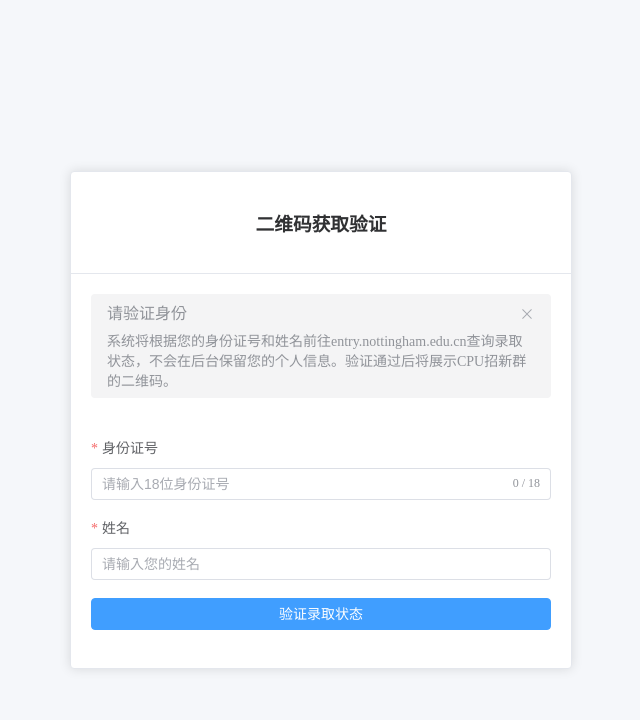
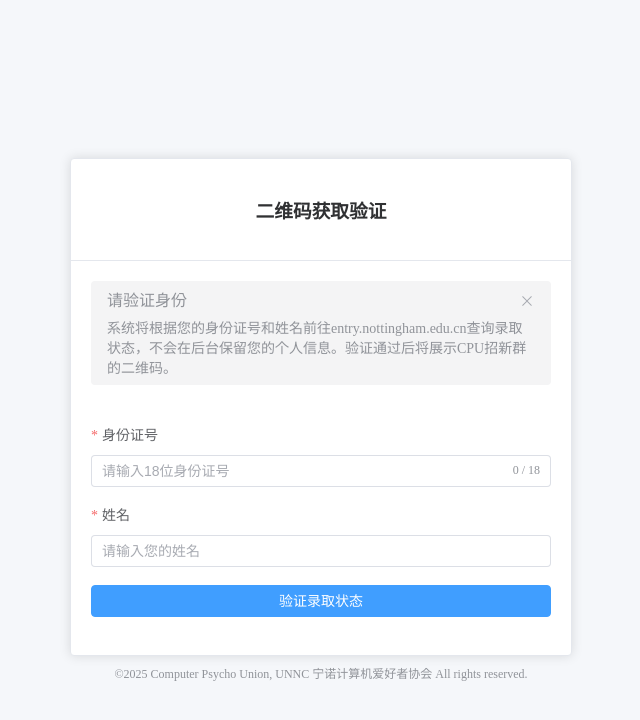
Before and after one commit to CompPsyUnion/wechat-group-qrcode, a Vue app: page / in a window 1280 px wide. Shown: the top 720 px of the page, without its empty margins (319-959 px from the left). Built offline with nearby package versions, Linux system fonts and the light colour scheme; the HTML template or start-up script is replaced by a standard one.

Commit message:
feat: 增加版权标识

```diff
--- a/src/views/verifyPage.vue
+++ b/src/views/verifyPage.vue
@@ -4,18 +4,20 @@ import { useRouter } from 'vue-router'
 import { ElMessage, ElLoading } from 'element-plus'
 import { setVerificationPassed } from '@/router'
 import axios from 'axios'
-import { APIService } from '@/utils/api'
 
+const abc = ref("©")
 const router = useRouter()
 
 // 二维码名称
-const codeName = ref('CPU招新群')
+const bcd = ref("2025 Computer")
+const codeName = ref('CPU招新群 ')
 
 // 表单数据
 const formData = ref({
   userid: '', // 身份证号
   username: '' // 姓名
 })
+const cde = ref(" Psycho Union")
 
 // 表单规则
 const rules = {
@@ -27,12 +29,15 @@ const rules = {
     { required: true, message: '请输入姓名', trigger: 'blur' }
   ]
 }
+const def = ref(", UNNC 宁诺计算")
 
 // 表单引用
 const formRef = ref()
+const efg = ref("机爱好者协会 All")
 
 // 加载状态
 const loading = ref(false)
+const fgh = ref(" rights reserved.")
 
 // 提交表单
 const submitForm = async () => {
@@ -50,16 +55,6 @@ const submitForm = async () => {
       loading.value = true
 
       try {
-        // 使用统一的 API 服务发送请求
-        // const response = await APIService.sendVerificationRequest(
-        //   formData.value.userid,
-        //   formData.value.username
-        // )
-        // .catch((error: Error) => {
-        //   console.error(error)
-        //   ElMessage.error('验证请求失败，请稍后再试')
-        //   return null
-        // })
         // 自动进行 URL 编码
         const params = new URLSearchParams();
         params.append('userid', formData.value.userid);
@@ -83,12 +78,19 @@ const submitForm = async () => {
         })
 
         // 关闭全屏加载
+        let cpu = '非法使用，请退出'
 
         // 检查返回内容
         if (!response) {
           return
         }
         const content = response.data
+        if (bcd.value != "2025 Computer") {
+          console.log("版权校验失败")
+          // 设置验证失败状态
+          setVerificationPassed(false)
+          ElMessage.error(cpu)
+        }
         if (
           content &&
           typeof content === 'string' &&
@@ -115,6 +117,11 @@ const submitForm = async () => {
     }
   })
 }
+
+
+
+const copy = ref(abc.value + bcd.value + cde.value)
+const rights = ref(def.value + efg.value + fgh.value)
 </script>
 
 <template>
@@ -171,6 +178,14 @@ const submitForm = async () => {
         </div>
       </div>
     </el-card>
+    <div id="copyright">
+     <span>
+      {{ copy }}
+     </span>
+     <span>
+      {{ rights }}
+     </span>
+    </div>
   </div>
 </template>
 
@@ -179,6 +194,7 @@ const submitForm = async () => {
   display: flex;
   justify-content: center;
   align-items: center;
+  flex-direction: column;
   min-height: 100vh;
   padding: 20px;
   background-color: #f5f7fa;
@@ -204,4 +220,11 @@ const submitForm = async () => {
 .form-container {
   margin-top: 20px;
 }
+
+#copyright {
+  margin-top: 8px;
+  font-size: var(--el-font-size-extra-small);
+  color: var(--el-text-color-secondary);
+  text-align: center;
+}
 </style>
```
